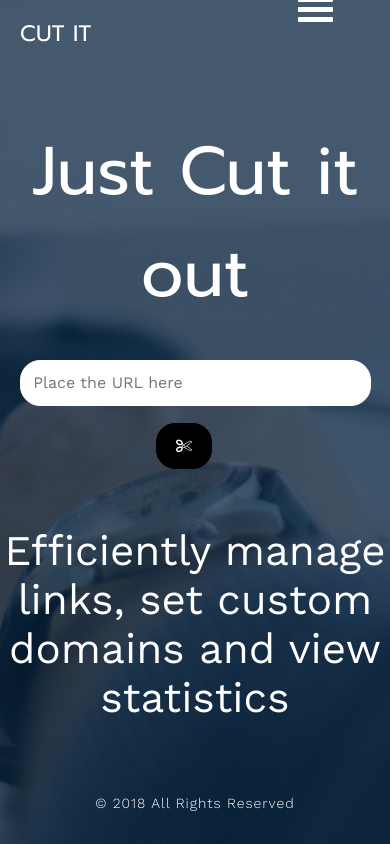
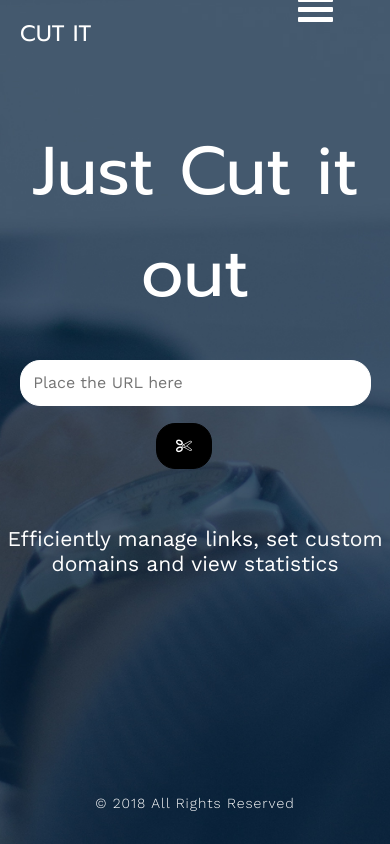
Before and after one commit to vishnu-m/Shortify, a Django app: page / in a window 390 px wide. Run offline with Django 3.2, Linux system fonts and the light colour scheme; some libraries are stand-ins or nearby versions; some web fonts are replaced.

Commit message:
some UI bugs

```diff
--- a/static/css/style.css
+++ b/static/css/style.css
@@ -730,8 +730,16 @@ a.social_vimeo:hover {
     color:#fff;
 }
 
+.type{
+    color: #ffffff;
+    font-size: 5vh;
+}
+
 
 @media only screen and (max-width: 798px) {
+    body{
+        height: 100%;
+    }
     .btn1{
         display: block;
         margin: 0 35vw;
@@ -740,4 +748,7 @@ a.social_vimeo:hover {
         width: 90vw;
         margin: 2vh 0;
     }
+    .type{
+        font-size: 2.5vh;
+    }
 }
--- a/static/css/typewriter.css
+++ /dev/null
@@ -1,5 +0,0 @@
-.type{
-    color: #ffffff;
-    font-size: 5vh;
-
-}
--- a/templates/index.html
+++ b/templates/index.html
@@ -17,7 +17,6 @@
 <link rel="stylesheet" href="https://cdnjs.cloudflare.com/ajax/libs/normalize/5.0.0/normalize.min.css">
 <link href="/static/css/style.css" rel="stylesheet" type="text/css" media="all" />
 <link href="/static/css/nav-bar.css" rel="stylesheet" type="text/css" media="all" />
-<link href="/static/css/typewriter.css" rel="stylesheet" type="text/css" media="all" />
 <link href="/static/css/font-awesome.css" rel="stylesheet" type="text/css" media="all" />
 
 <!-- /css files -->
```
